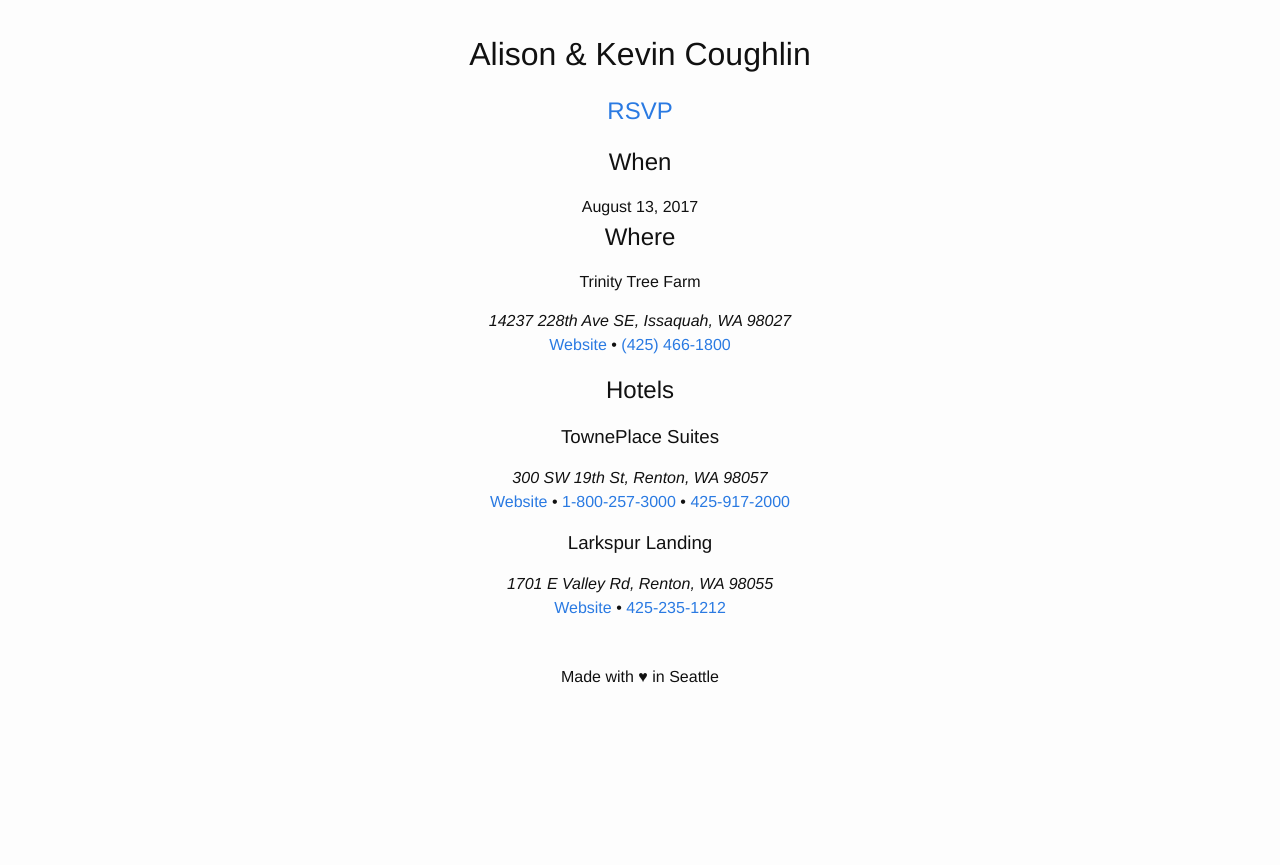
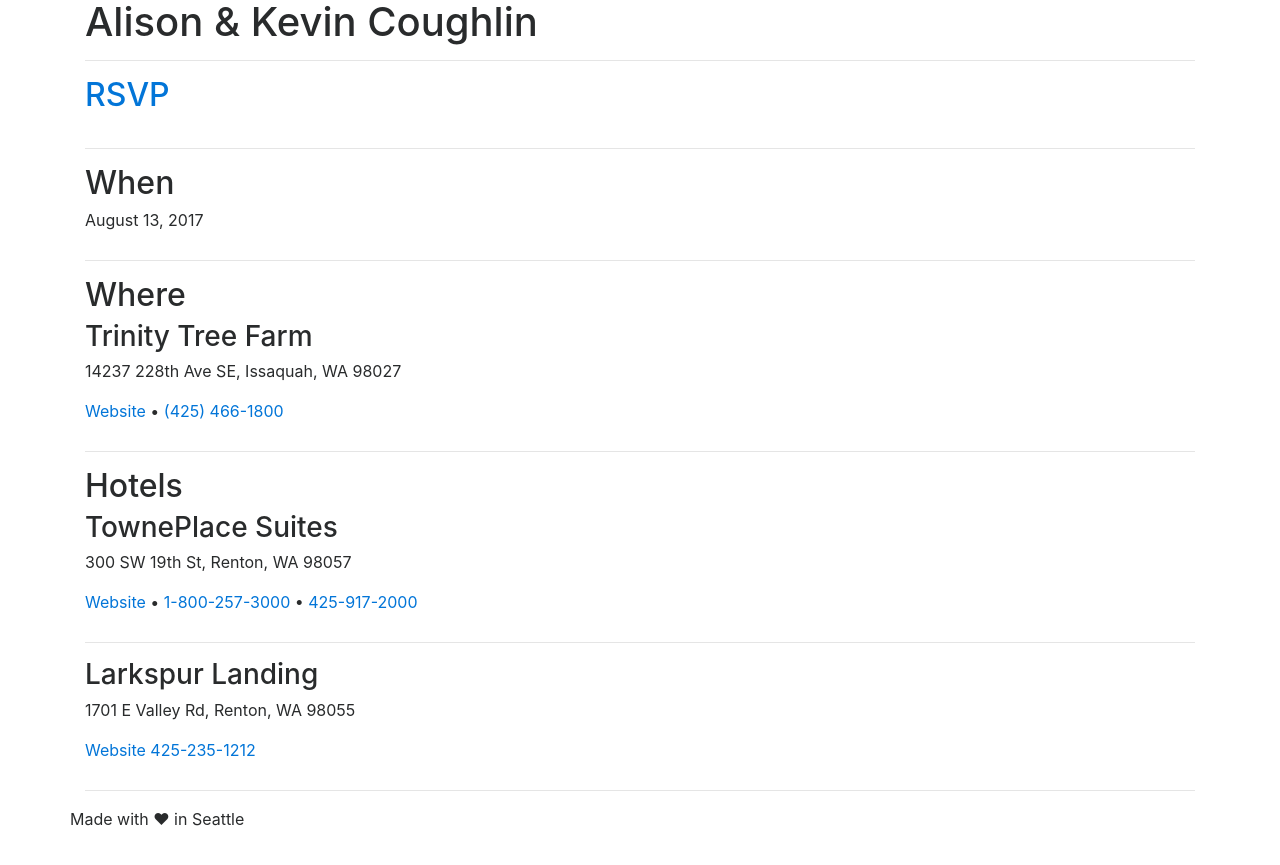
Before and after one commit to KevinTCoughlin/wedding-site, a Jekyll site: the page built from index.html, in a window 1280 px wide. Shown: the top 865 px of the page. Built offline with Jekyll 4.4.1, drawn with Linux system fonts in a browser that asks for light colours; our own code applies the rules of GitHub Pages for plain Markdown files.

Commit message:
+ Bootstrap

```diff
--- a/_includes/footer.html
+++ b/_includes/footer.html
@@ -1 +1 @@
-<footer>Made with &hearts; in Seattle</footer>
+<footer class="row">Made with &hearts; in Seattle</footer>
--- a/_includes/head.html
+++ b/_includes/head.html
@@ -16,4 +16,5 @@
   <link rel="stylesheet" href="{{ "/css/main.css" | prepend: site.baseurl }}">
   <link rel="canonical" href="{{ page.url | replace:'index.html','' | prepend: site.baseurl | prepend: site.url }}">
   <link rel="alternate" type="application/rss+xml" title="{{ site.title }}" href="{{ "/feed.xml" | prepend: site.baseurl | prepend: site.url }}">
+  <link rel="stylesheet" href="https://maxcdn.bootstrapcdn.com/bootstrap/4.0.0-alpha.6/css/bootstrap.min.css" integrity="sha384-rwoIResjU2yc3z8GV/NPeZWAv56rSmLldC3R/AZzGRnGxQQKnKkoFVhFQhNUwEyJ" crossorigin="anonymous">
 </head>
--- a/_layouts/default.html
+++ b/_layouts/default.html
@@ -2,12 +2,11 @@
 <html lang="en" prefix="og: http://ogp.me/ns#">
   {% include head.html %}
   <body>
-    <div class="page-content">
-      <div class="wrapper">
+      <div class="container">
         {{ content }}
+        <hr/>
+        {% include footer.html %}
       </div>
-    </div>
-    {% include footer.html %}
     {% include analytics.html %}
   </body>
 </html>
--- a/css/main.scss
+++ b/css/main.scss
@@ -28,7 +28,9 @@ $content-width:    800px;
 $on-palm:          600px;
 $on-laptop:        800px;
 
-
+.row {
+    margin-bottom: 28px;
+}
 
 // Use media queries like this:
 // @include media-query($on-palm) {
--- /dev/null
+++ b/index.html
@@ -0,0 +1,50 @@
+---
+layout: default
+---
+<div class="row">
+    <div class="col align-self-center">
+        <h1>Alison & Kevin Coughlin</h1>
+        <hr/>
+        <h2><a href="https://goo.gl/forms/YDsKYoe6TqK65y8F3)" target="_blank" title="RSVP for our wedding :)">RSVP</a></h2>
+    </div>
+</div>
+<hr/>
+<div class="row">
+    <div class="col align-self-center">
+        <h2>When</h2>
+        <time datetime="2017-08-13T19:00">August 13, 2017</time>
+    </div>
+</div>
+<hr/>
+<div class="row">
+    <div class="col align-self-center">
+        <h2>Where</h2>
+        <h3>Trinity Tree Farm</h3>
+        <address>14237 228th Ave SE, Issaquah, WA 98027</address>
+        <a href="http://www.trinitytreefarm.com/" target="_blank" rel="noopener" title="Venue website">Website</a>
+        <span> • </span>
+        <a href="tel:425-466-1800">(425) 466-1800</a>
+    </div>
+</div>
+<hr/>
+<div class="row">
+    <div class="col align-self-center">
+        <h2>Hotels</h2>
+        <h3>TownePlace Suites</h3>
+        <address>300 SW 19th St, Renton, WA 98057</address>
+        <a href="http://www.marriott.com/hotels/travel/seatr-towneplace-suites-seattle-south-renton/" target="_blank" rel="noopener" title="Website">Website</a>
+        <span> • </span>
+        <a href="tel:1-800-257-3000" title="Primary phone number">1-800-257-3000</a>
+        <span> • </span>
+        <a href="tel:425-917-2000" title="Alternate phone number">425-917-2000</a>
+    </div>
+</div>
+<hr/>
+<div class="row">
+    <div class="col align-self-center">
+        <h3>Larkspur Landing</h3>
+        <address> 1701 E Valley Rd, Renton, WA 98055</address>
+        <a href="http://www.larkspurhotels.com/bellevue/" target="_blank" rel="noopener" title="Website">Website</a>
+        <a href="tel:425-235-1212" title="Primary phone number">425-235-1212</a>
+    </div>
+</div>
```
Also changed, not shown: index.md (deleted, +0 -31 lines), 3 other files.
